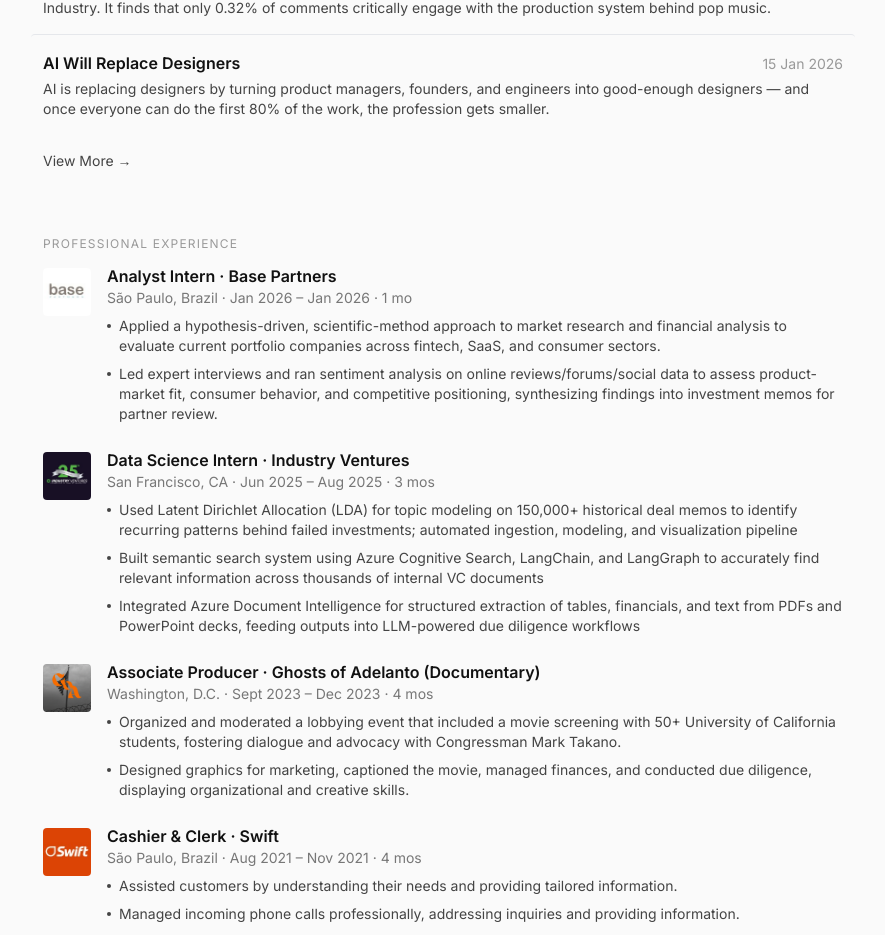
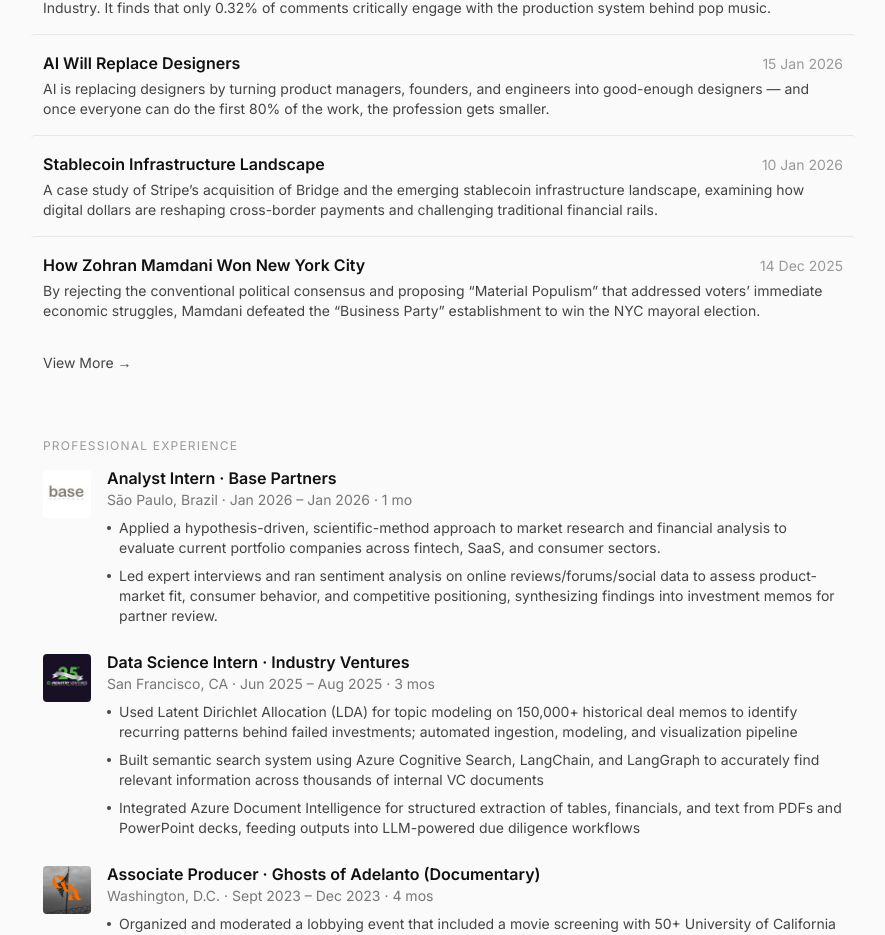
Before and after one commit to LuizFelipeBarbosa/portfolio-website, a Next.js app: page / in a window 1280 px wide. Shown: the part 1211-2146 px from the top of the page, without its empty margins (197-1082 px from the left). Built offline with nearby package versions, Linux system fonts and the light colour scheme.

Commit message:
Show five research articles on homepage

```diff
--- a/components/Research.jsx
+++ b/components/Research.jsx
@@ -9,7 +9,7 @@
         Research &amp; Writing
       </p>
 
-      <ArticleList articles={articles.slice(0, 3)} />
+      <ArticleList articles={articles.slice(0, 5)} />
 
       <Link
         href="/research"
```
